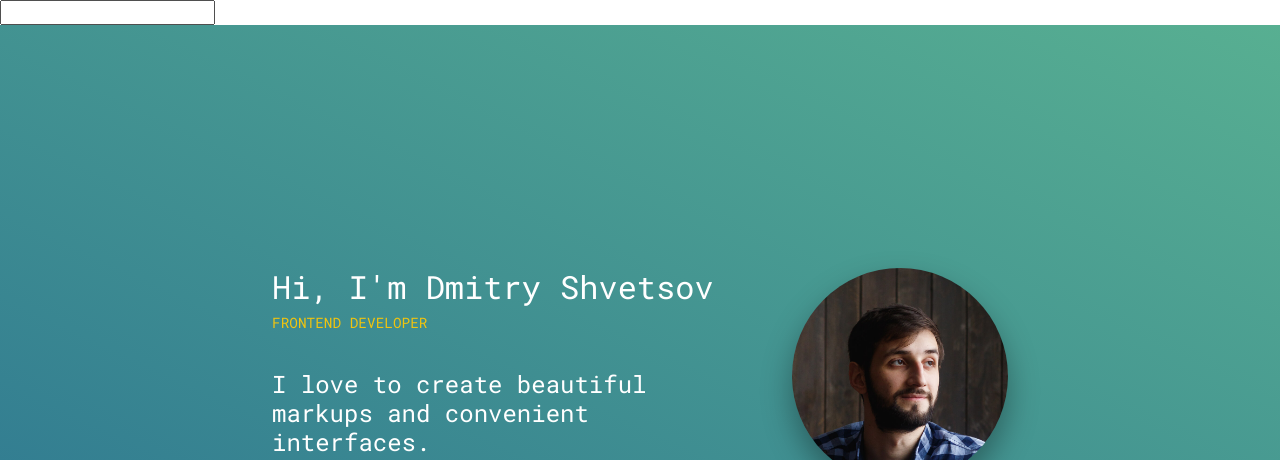
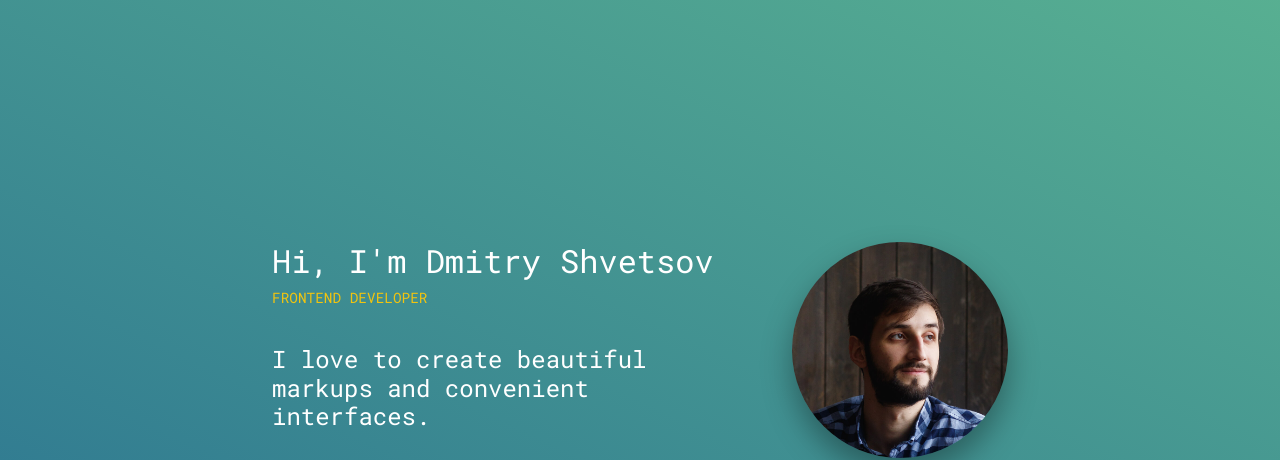
Before and after one commit to dimitrysh/dimitrysh.github.io, a website: page index.html in a window 1280 px wide. Shown: the top 460 px of the page. Drawn offline with Linux system fonts and the light colour scheme.

Commit message:
update index.html

```diff
--- a/index.html
+++ b/index.html
@@ -21,7 +21,6 @@
 </head>
 
 <body>
-<input type="text" inputmode="numeric" pattern="[0-9]"/>
     <div class="push-panel" id="push-panel">
         <div class="push-panel__content">
             <img src="img/notification-bell.svg" alt width="24" height="24">
```
